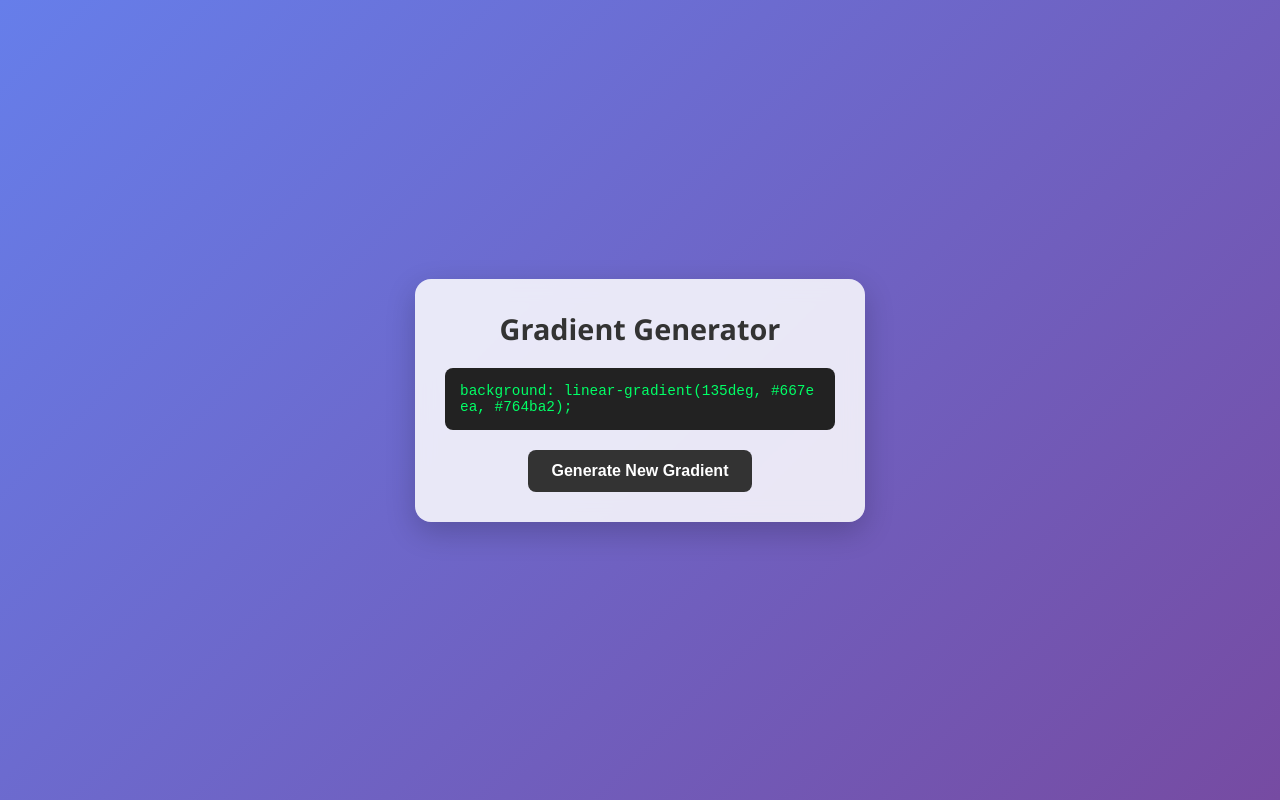
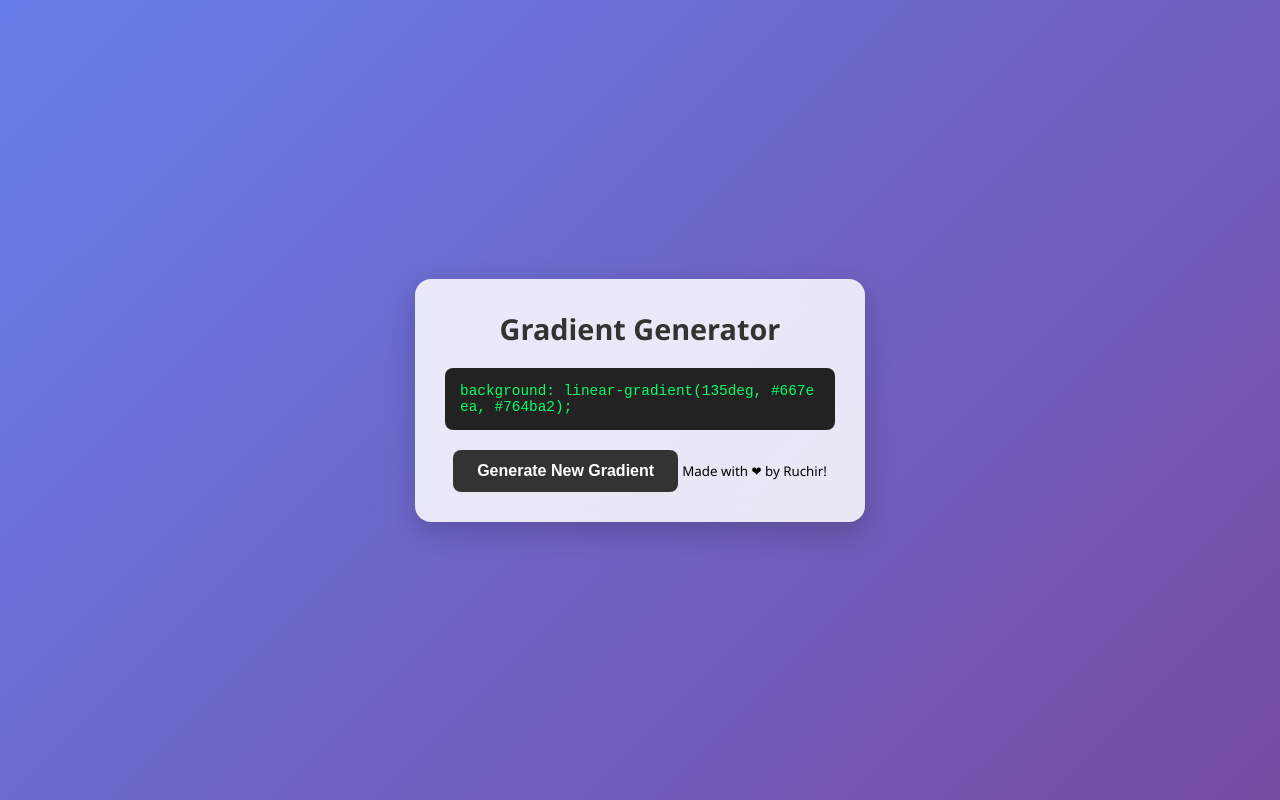
Before and after one commit to RuchirGaming/special-pancake, a plain HTML site: page index.html in a window 1280 px wide. Drawn offline with Linux system fonts and the light colour scheme.

Commit message:
Update index.html

```diff
--- a/index.html
+++ b/index.html
@@ -84,6 +84,7 @@
         <h1>Gradient Generator</h1>
         <div class="css-output" id="cssCode">background: linear-gradient(135deg, #667eea, #764ba2);</div>
         <button id="generateBtn">Generate New Gradient</button>
+        <small>Made with ❤ by Ruchir!</small>
     </div>
 
     <script>
```
